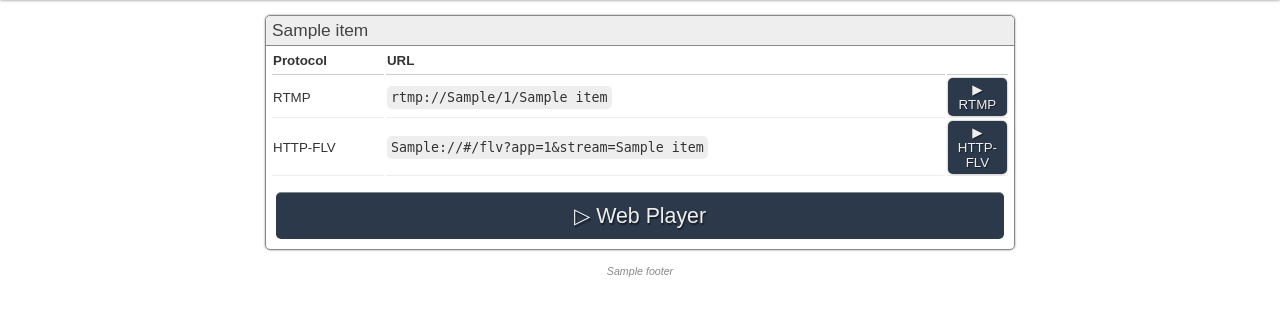
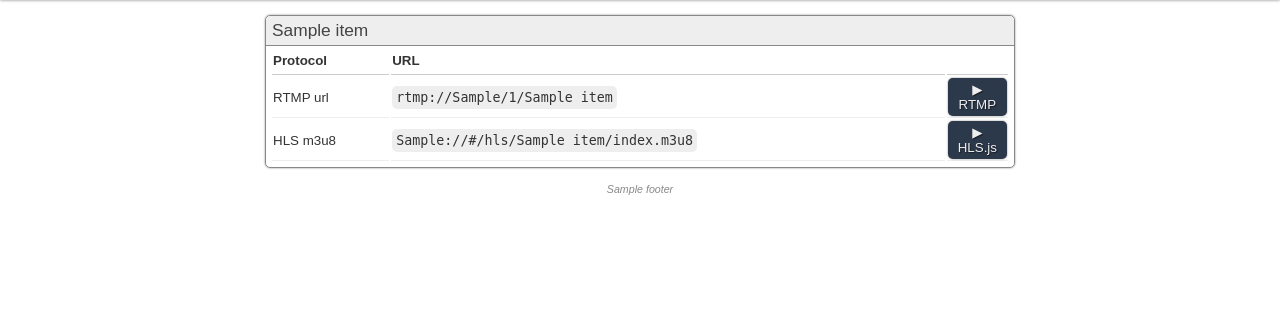
Before and after one commit to deflax/vod-rtmp, a Flask app: template frontend/app/templates/default/main.html.j2 in a window 1280 px wide. Shown: the part 63-379 px from the top of the page. Run offline with Flask 2, Linux system fonts and the light colour scheme; the template is opened without the code that fills it: most values are stand-ins (such as "Sample title", 1, 10 or a date in 2020); parts of the project's set-up code (start-up, migrations or seed data) failed here and were passed over.

Commit message:
replace flv.js player with hls.js

```diff
--- a/frontend/app/templates/default/main.html.j2
+++ b/frontend/app/templates/default/main.html.j2
@@ -27,21 +27,17 @@
         <th></th>
       </tr>
       <tr>
-        <td>RTMP</td>
+        <td>RTMP url</td>
         <td><em class="url">rtmp://{{ configuration["rtmp_base"] }}/{{ item[0] }}/{{ item[1] }}</em></td>
-        <td class="btn"><a href="rtmp://{{ configuration["rtmp_base"] }}/{{ item[0] }}/{{ item[1] }}" class="btn btn-green">&#9654;<br/>RTMP</a></td>
+        <td class="btn"><a href="rtmp://{{ configuration['rtmp_base'] }}/{{ item[0] }}/{{ item[1] }}" class="btn btn-green">&#9654;<br/>RTMP</a></td>
       </tr>
       <tr>
-        <td>HTTP-FLV</td>
-	<td><em class="url">{{ configuration["web_proto"] }}://{{ configuration["base_url"] }}/flv?app={{ item[0] }}&stream={{ item[1] }}</em></td>
-	<td class="btn"><a href="{{ configuration["web_proto"] }}://{{ configuration["base_url"] }}/flv?app={{ item[0] }}&stream={{ item[1] }}" class="btn btn-green">&#9654;<br/>HTTP-FLV</a></td>
+        <td>HLS m3u8</td>
+	<td><em class="url">{{ configuration['web_proto'] }}://{{ configuration['base_url'] }}/hls/{{ item[1] }}/index.m3u8</em></td>
+	<td class="btn"><a href="{{ configuration['web_proto'] }}://{{ configuration['base_url'] }}/player/{{ item[1] }}" class="btn btn-green">&#9654;<br/>HLS.js</a></td>
       </tr>
     </tbody>
   </table>
-  <a href="{{ url_for('frontend.show_player', streamname=item[1], appname=item[0]) }}"
-    class="btn-large btn-green">
-      &#9655; Web Player
-    </a>
 </article>
 {% endfor %}
 </main>
--- a/frontend/app/templates/default/player.html.j2
+++ b/frontend/app/templates/default/player.html.j2
@@ -22,7 +22,7 @@
     var hls = new Hls({
       debug: true,
     });
-    hls.loadSource("{{ configuration['web_proto'] }}://{{ configuration['base_url'] }}/hls/{{ streamname }}/index.m3u8');
+    hls.loadSource("{{ configuration['web_proto'] }}://{{ configuration['base_url'] }}/hls/{{ streamname }}/index.m3u8");
     hls.attachMedia(video);
     hls.on(Hls.Events.MEDIA_ATTACHED, function () {
       video.muted = true;
@@ -33,7 +33,7 @@
   // When the browser has built-in HLS support (check using `canPlayType`), we can provide an HLS manifest (i.e. .m3u8 URL) directly to the video element throught the `src` property.
   // This is using the built-in support of the plain video element, without using hls.js.
   else if (video.canPlayType('application/vnd.apple.mpegurl')) {
-    video.src = "{{ configuration['web_proto'] }}://{{ configuration['base_url'] }}/hls/{{ streamname }}/index.m3u8'";
+    video.src = "{{ configuration['web_proto'] }}://{{ configuration['base_url'] }}/hls/{{ streamname }}/index.m3u8";
     video.addEventListener('canplay', function () {
       video.play();
     });
```
Also changed, not shown: frontend/app/zomstream.py (+5 -5 lines), 1 other file.
